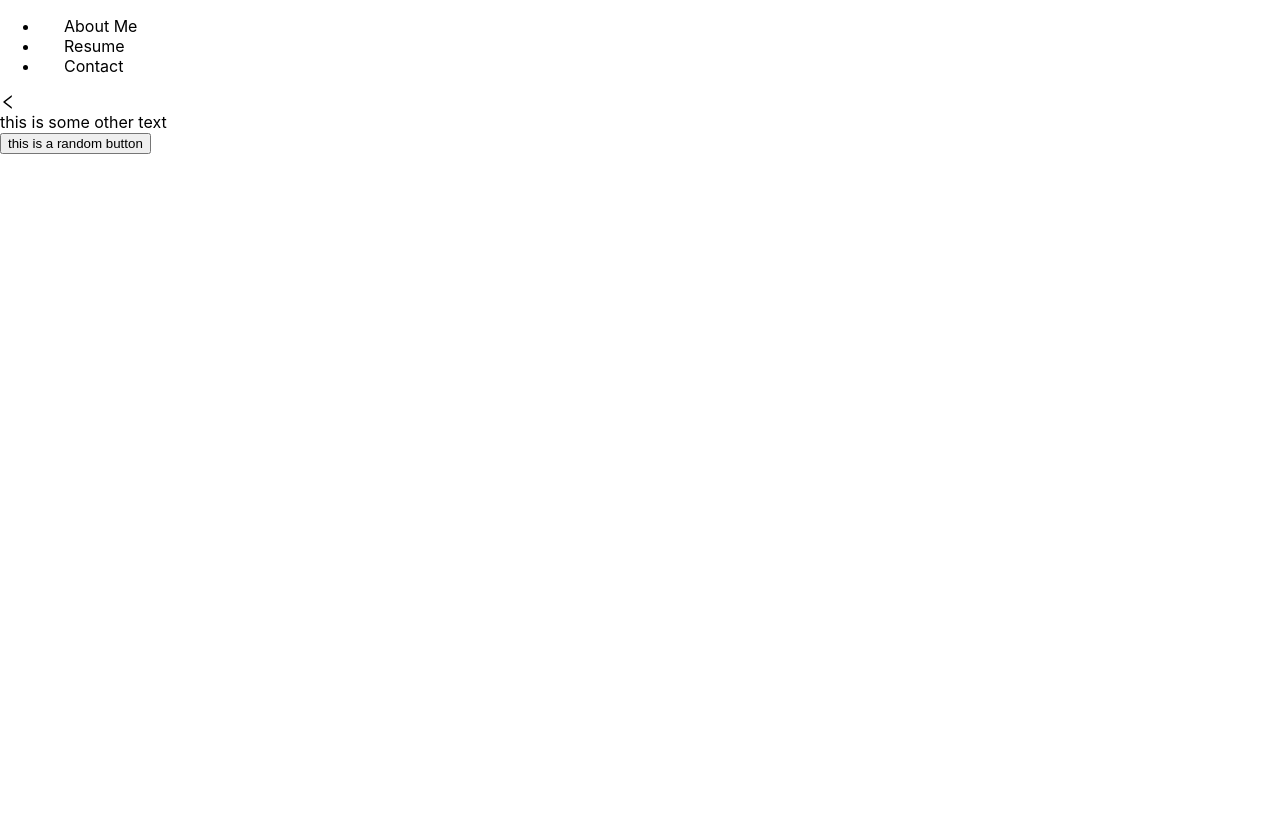
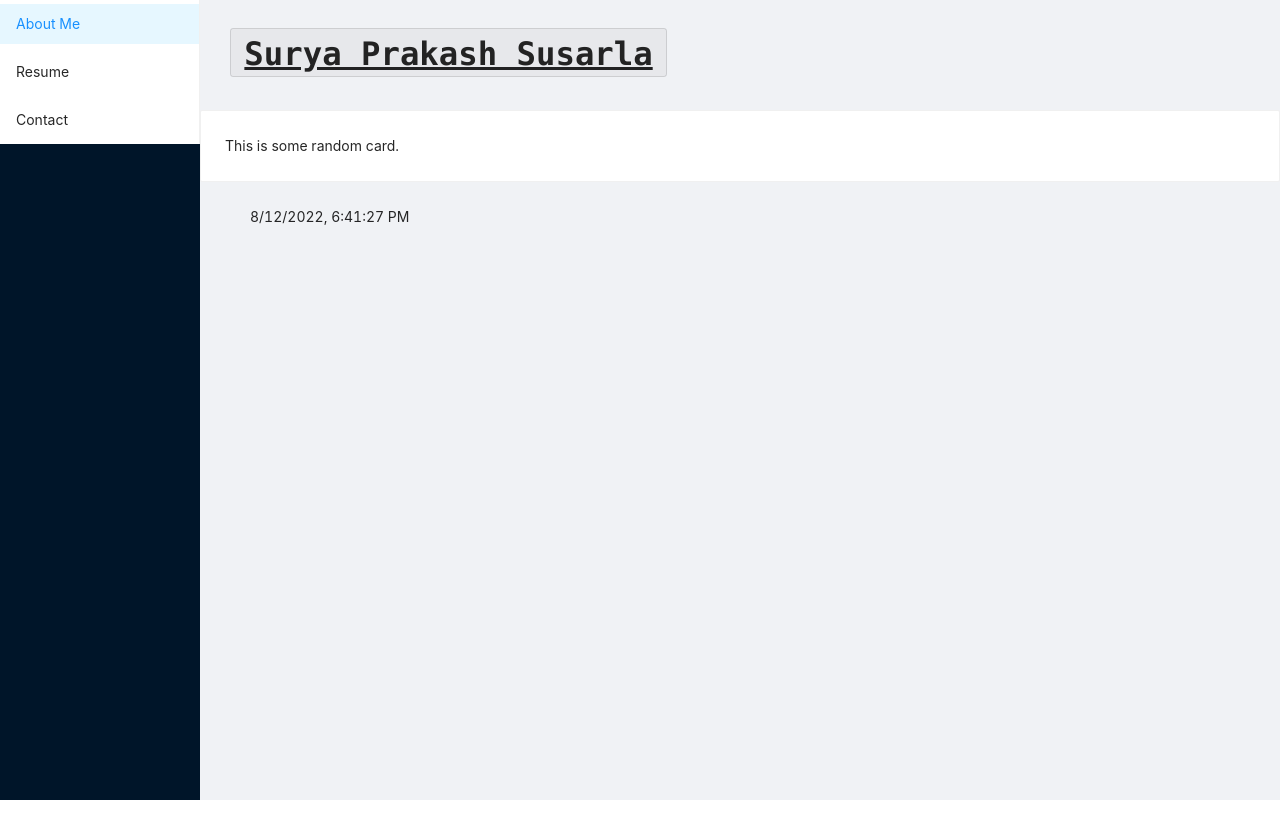
Before and after one commit to surya-prakash-susarla/surya-prakash-susarla.github.io, a React (Create React App) app: page / in a window 1280 px wide. Built offline with nearby package versions, Linux system fonts and the light colour scheme.

Commit message:
basic working setup

```diff
--- a/src/App.tsx
+++ b/src/App.tsx
@@ -1,12 +1,7 @@
-import React from "react";
-import { MainComponent } from "./root/main";
+import MainComponent from "./root/main";
 
-function App(): JSX.Element {
-  return (
-    <React.Fragment>
-      {MainComponent()}
-    </React.Fragment>
-  );
+const App: React.FC = () => {
+  return <MainComponent />
 }
 
 export default App;
--- a/src/root/main.css
+++ b/src/root/main.css
@@ -0,0 +1 @@
+@import '~antd/dist/antd.css';
--- a/src/root/main.tsx
+++ b/src/root/main.tsx
@@ -1,37 +1,70 @@
-import React, { useState } from "react";
-import { Button, Layout, Menu } from "antd";
 import './main.css';
-import Sider from "antd/lib/layout/Sider";
-import { ItemType } from "antd/lib/menu/hooks/useItems";
-import { Content } from "antd/lib/layout/layout";
+import { Layout, Menu, PageHeader, Typography } from 'antd';
+import React from 'react';
+import Card from 'antd/lib/card/Card';
+const { Footer, Sider } = Layout;
 
-export function MainComponent(): JSX.Element {
-  const [collapsed, setCollapsed] = useState(false);
+const MainComponent: React.FC = () => {
   return (
     <Layout style={{ minHeight: '100vh' }}>
-      <Sider collapsible collapsed={collapsed} onCollapse={(value) => setCollapsed(value)}>
-        <div className="logo" />
-        <Menu mode="inline" items={getMenuItems()} theme="dark" defaultSelectedKeys={['1']} />
+      <Sider>
+        <SideMenu />
       </Sider>
-      <div> this is some other text </div>
-      <Content>
-        <Button> this is a random button</Button>
-      </Content>
+      <Layout style={{ minHeight: '100vh' }}>
+        <TitleBar />
+        <ContentPage />
+        <FooterBar />
+      </Layout>
     </Layout>
   );
 }
 
-function getMenuItems(): ItemType[] {
-  return [
-    createMenuItem('About Me', '1'),
-    createMenuItem('Resume', '2'),
-    createMenuItem('Contact', '3')
-  ]
+const SideMenu: React.FC = () => {
+  return (
+    <Menu defaultSelectedKeys={['1']}>
+      <Menu.Item key={'1'}> About Me </Menu.Item>
+      <Menu.Item key={'2'}> Resume </Menu.Item>
+      <Menu.Item key={'3'}> Contact </Menu.Item>
+    </Menu>
+  );
 }
 
-function createMenuItem(label: string, key: string): ItemType {
-  return {
-    label: label,
-    key: key
-  }
+const TitleBar: React.FC = () => {
+  return (
+    <PageHeader>
+      <Typography.Title code={true} level={1} underline={true} >
+        Surya Prakash Susarla
+      </Typography.Title>
+    </PageHeader>
+  )
 }
+
+const ContentPage: React.FC = () => {
+  return (
+    <Card>
+      This is some random card.
+    </Card>
+  );
+}
+
+const FooterBar: React.FC = () => {
+  const [time, setTime] = React.useState('');
+
+  React.useEffect(() => {
+    const timer = setInterval(() => {
+      setTime(new Date().toLocaleString());
+    }, 1000);
+
+    return () => {
+      clearInterval(timer);
+    };
+  }, []);
+
+  return (
+    <Footer>
+      {time}
+    </Footer>
+  );
+}
+
+export default MainComponent;
```
Also changed, not shown: 7 other files (tests, documents, lock files or other folders).
